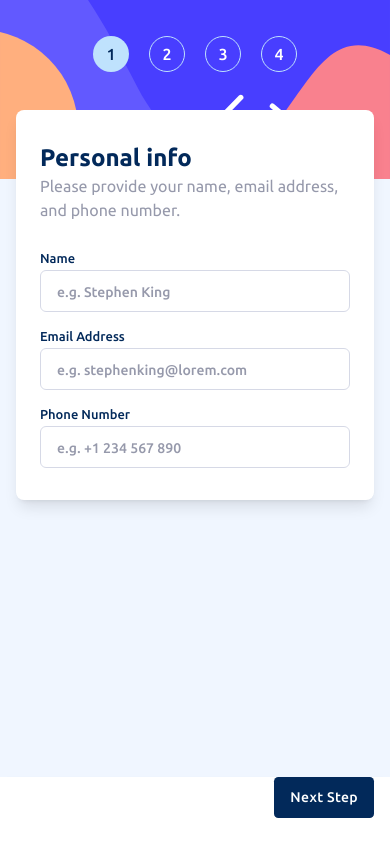
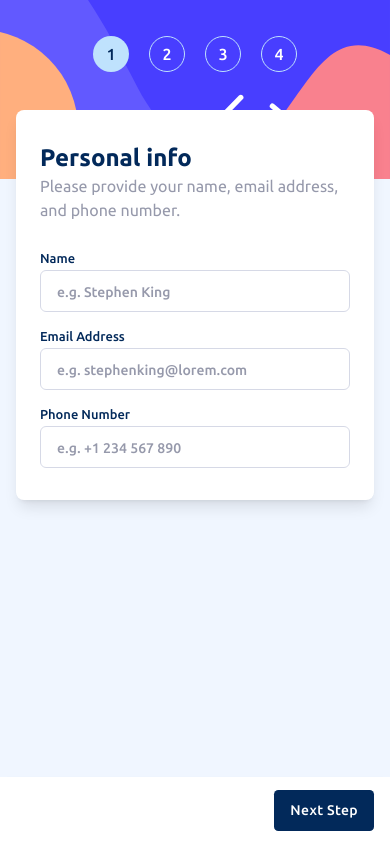
Before and after one commit to wuzgood98/multi-step-form, a React (Vite) app: page / in a window 390 px wide. Built offline with nearby package versions, Linux system fonts and the light colour scheme.

Commit message:
Add flex display to the parent element of the control buttons to position them in the middle of the container

```diff
--- a/src/components/Controls.jsx
+++ b/src/components/Controls.jsx
@@ -44,7 +44,7 @@ const Controls = ({ position = 'fixed', display = 'hidden md:flex' }) => {
     <>
       {
         confirmed ? '' : (
-          <div className={` ${display} ${position} bottom-0 left-0 self-end w-full h-[4.2rem] bg-white md:bg-transparent drop-shadow-xl md:max-w-[30rem] md:drop-shadow-none items-center`}>
+          <div className={` ${display} ${position} flex bottom-0 left-0 self-end w-full h-[4.2rem] bg-white md:bg-transparent drop-shadow-xl md:max-w-[30rem] md:drop-shadow-none items-center`}>
             {
               step > 1 && (
                 <button onClick={decrementValue} className='absolute text-sm md:text-base left-4 md:left-0 font-medium text-cool-gray hover:text-marine-blue active:scale-95 transition-all'>Go Back</button>
```
